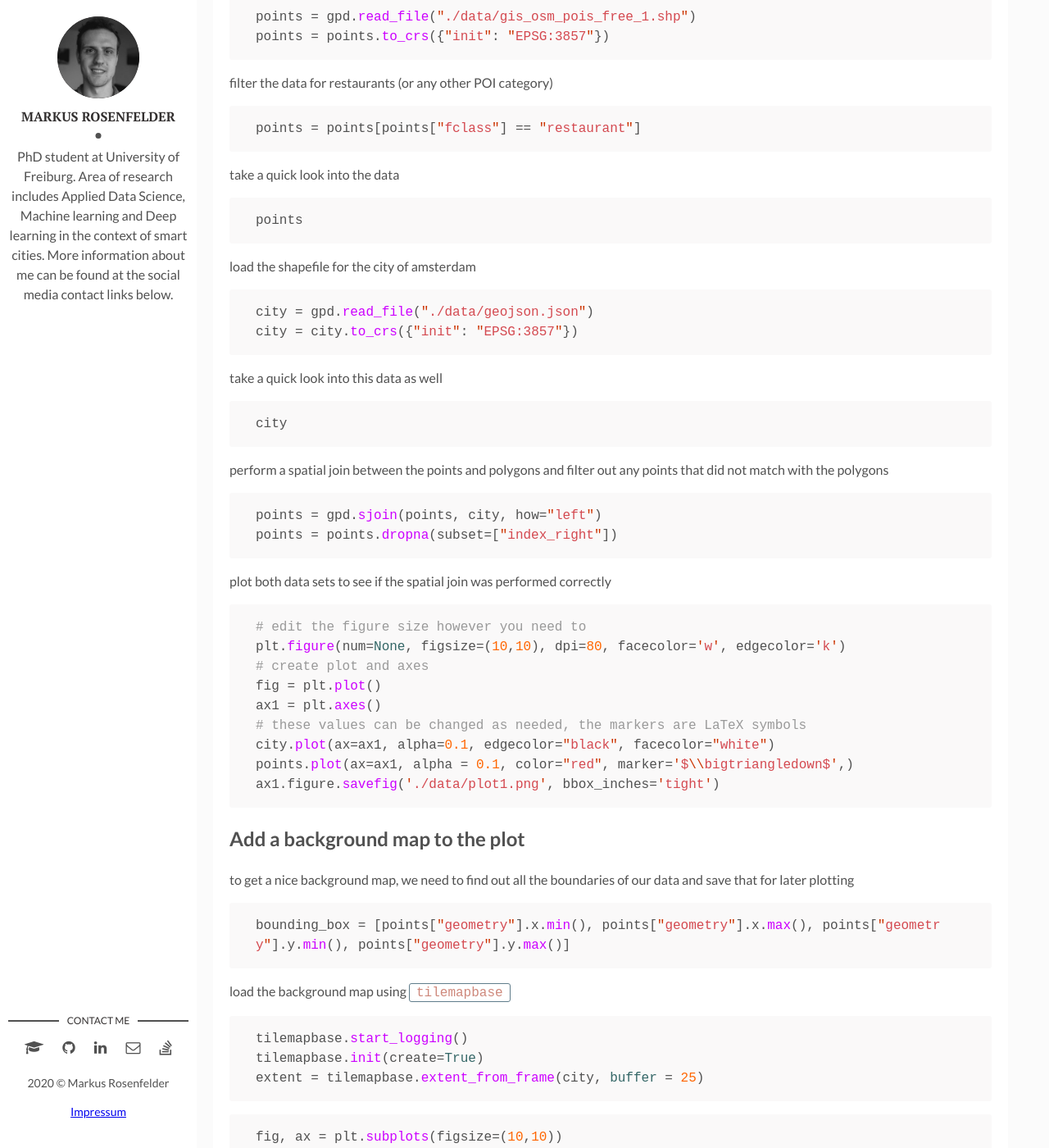
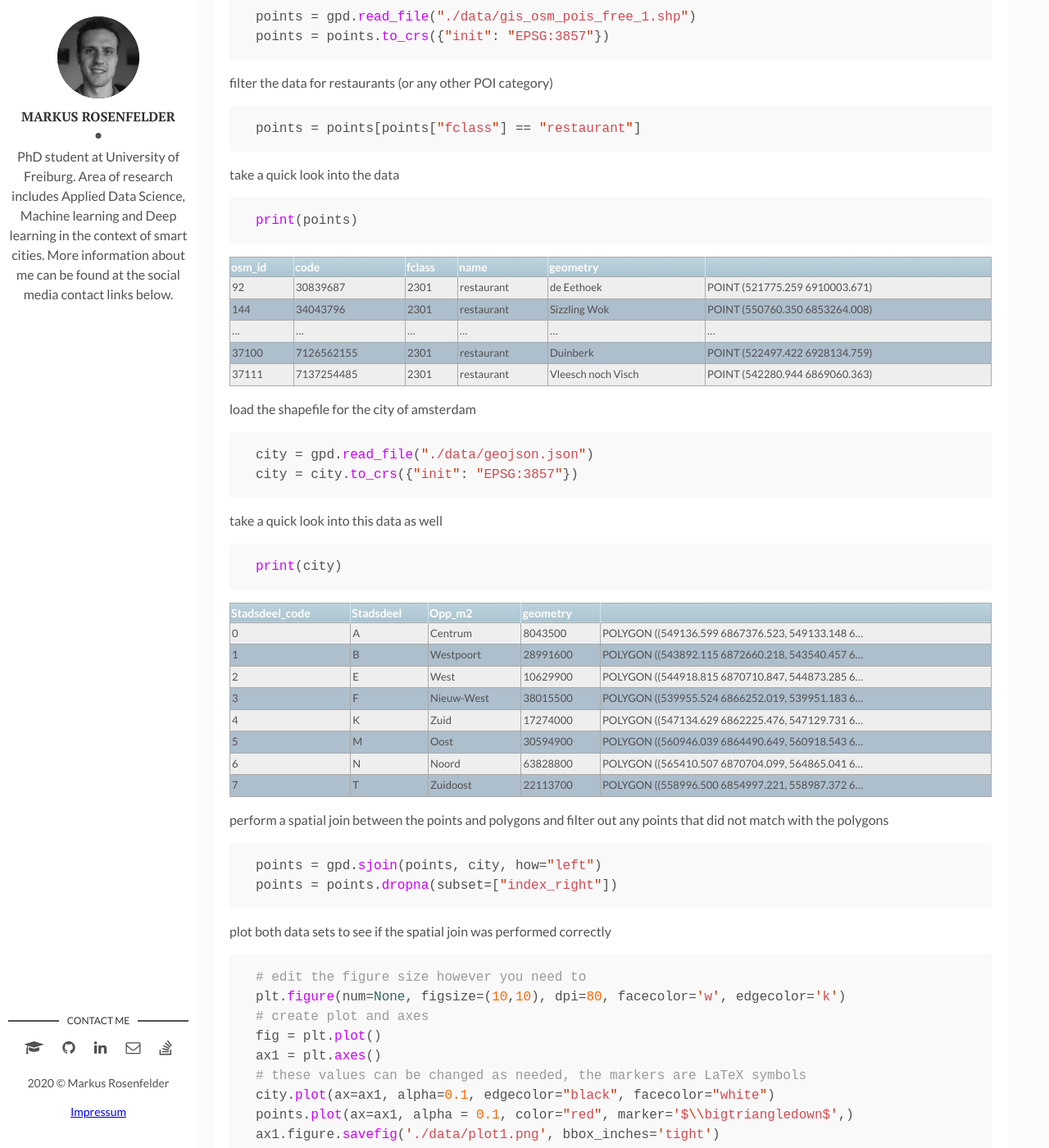
Before and after one commit to MarkusRosen/markusrosen.github.io, a Jekyll site: the page built from _posts/2020-01-22-create-maps-with-python.md, in a window 1280 px wide and 1400 px high, scrolled down 3599 px. Shown: the whole window at 82% size. Built offline with Jekyll 4.4.1, drawn with Linux system fonts in a browser that asks for light colours; comment, search, counter and statistics services are not loaded.

Commit message:
Update 2020-01-22-create-maps-with-python.md

```diff
--- a/_posts/2020-01-22-create-maps-with-python.md
+++ b/_posts/2020-01-22-create-maps-with-python.md
@@ -80,8 +80,17 @@ points = points[points["fclass"] == "restaurant"]
 {% endhighlight %}
 take a quick look into the data
 {% highlight python %}
-points
+print(points)
 {% endhighlight %}
+
+| osm_id | code       | fclass | name       | geometry           |                                |
+|--------|------------|--------|------------|--------------------|--------------------------------|
+| 92     | 30839687   | 2301   | restaurant | de Eethoek         | POINT (521775.259 6910003.671) |
+| 144    | 34043796   | 2301   | restaurant | Sizzling Wok       | POINT (550760.350 6853264.008) |
+| ...    | ...        | ...    | ...        | ...                | ...                            |
+| 37100  | 7126562155 | 2301   | restaurant | Duinberk           | POINT (522497.422 6928134.759) |
+| 37111  | 7137254485 | 2301   | restaurant | Vleesch noch Visch | POINT (542280.944 6869060.363) |
+
 load the shapefile for the city of amsterdam
 {% highlight python %}
 city = gpd.read_file("./data/geojson.json")
@@ -89,8 +98,19 @@ city = city.to_crs({"init": "EPSG:3857"})
 {% endhighlight %}
 take a quick look into this data as well
 {% highlight python %}
-city
+print(city)
 {% endhighlight %}
+| Stadsdeel_code | Stadsdeel | Opp_m2     | geometry |                                                   |
+|----------------|-----------|------------|----------|---------------------------------------------------|
+| 0              | A         | Centrum    | 8043500  | POLYGON ((549136.599 6867376.523, 549133.148 6... |
+| 1              | B         | Westpoort  | 28991600 | POLYGON ((543892.115 6872660.218, 543540.457 6... |
+| 2              | E         | West       | 10629900 | POLYGON ((544918.815 6870710.847, 544873.285 6... |
+| 3              | F         | Nieuw-West | 38015500 | POLYGON ((539955.524 6866252.019, 539951.183 6... |
+| 4              | K         | Zuid       | 17274000 | POLYGON ((547134.629 6862225.476, 547129.731 6... |
+| 5              | M         | Oost       | 30594900 | POLYGON ((560946.039 6864490.649, 560918.543 6... |
+| 6              | N         | Noord      | 63828800 | POLYGON ((565410.507 6870704.099, 564865.041 6... |
+| 7              | T         | Zuidoost   | 22113700 | POLYGON ((558996.500 6854997.221, 558987.372 6... |
+
 perform a spatial join between the points and polygons and filter out any points that did not match with the polygons
 {% highlight python %}
 points = gpd.sjoin(points, city, how="left")
```
